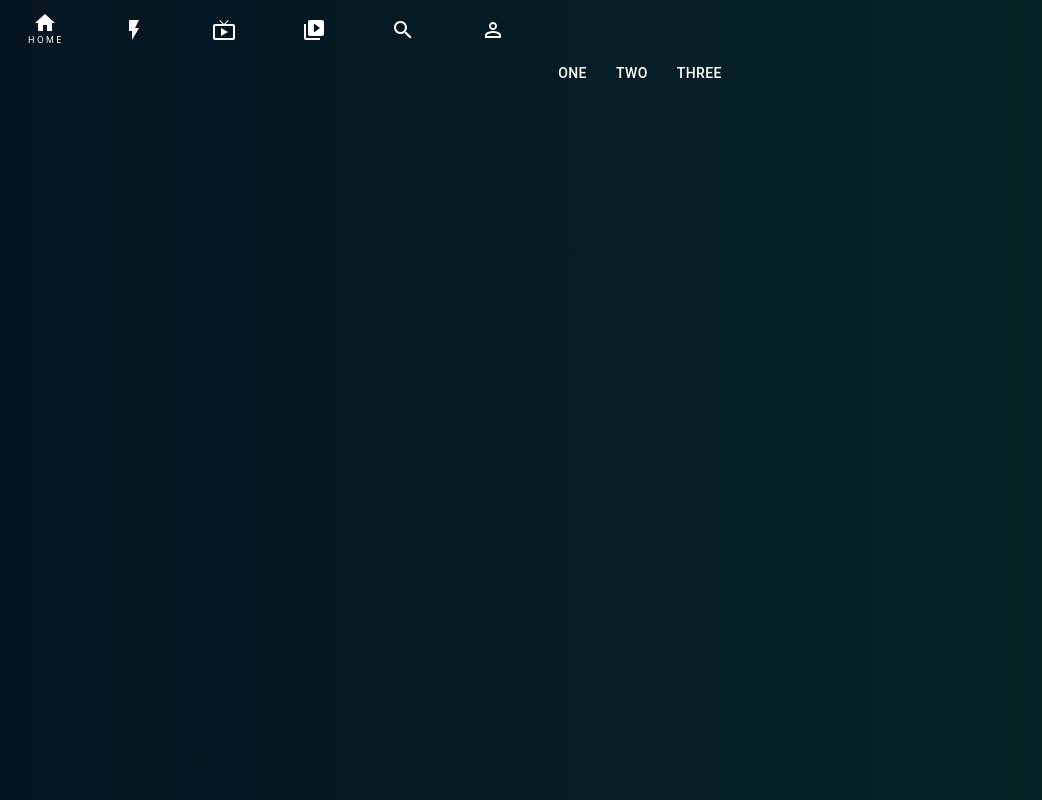
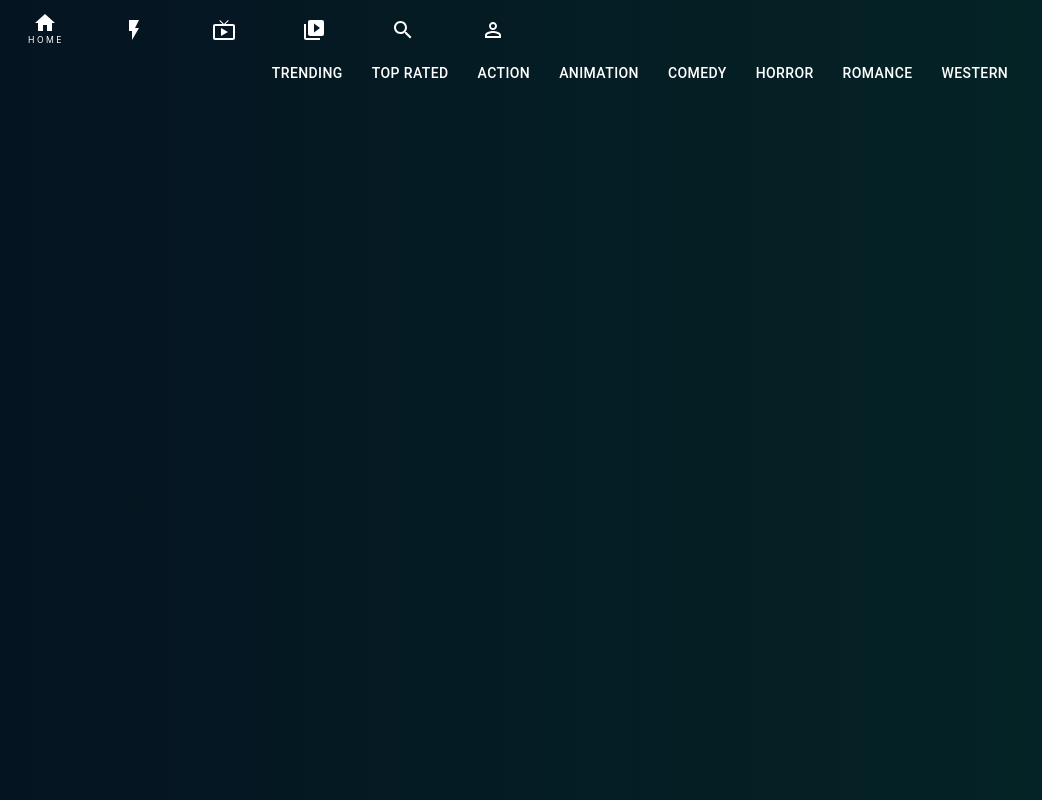
Before and after one commit to GEVIS1/react-js-application, a React (Create React App) app: page / in a window 1280 px wide. Shown: the whole page, without its empty margins (0-1042 px from the left). Built offline with nearby package versions, Linux system fonts and the light colour scheme.

Commit message:
feat(navbar): add dynamic button generation
now importing endpoints from endpoints.ts and mapping over them to create a button for each type

```diff
--- a/src/components/Navbar/Navbar.tsx
+++ b/src/components/Navbar/Navbar.tsx
@@ -4,15 +4,15 @@
  */
 
 import { Button, ButtonGroup } from '@mui/material';
+import endpoints from '../../utils/endpoints';
 
 import styles from './Navbar.module.sass';
 
 const Navbar: React.FC = () =>
   <ButtonGroup disableRipple className={styles.ButtonGroup}>
-    <Button className={styles.Button}>One</Button>
-    <Button className={styles.Button}>Two</Button>
-    <Button className={styles.Button}>Three</Button>
+    {endpoints.map((endpoint) =>
+      <Button className={styles.Button}>{endpoint.type}</Button>
+    )}
   </ButtonGroup>
 ;
-
 export default Navbar;
```
